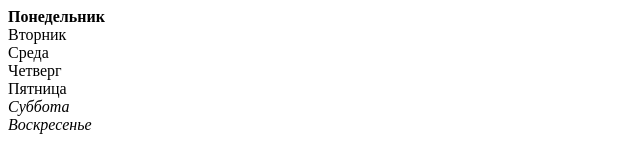
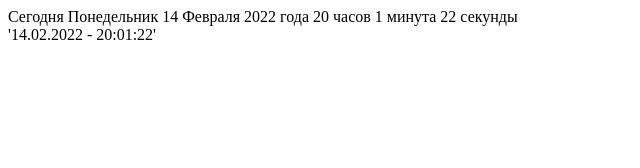
Before and after one commit to 1234alex1234/hardLessons, a plain HTML site: page index.html in a window 1280 px wide. Shown: the whole page, without its empty margins (0-640 px from the left). Drawn offline with Linux system fonts and the light colour scheme.

Commit message:
Выполненный урок номер 9

```diff
--- a/index.html
+++ b/index.html
@@ -10,7 +10,8 @@
 
 <body>
 
-  <div class="out"></div>
+  <div class="out">00 00 00 </div>
+  <div class="out-1">00 00 00</div>
   <script src="script.js"></script>
 </body>
 
--- a/script.js
+++ b/script.js
@@ -1,16 +1,73 @@
-let array = ['Понедельник', 'Вторник', 'Среда', 'Четверг', 'Пятница', 'Суббота', 'Воскресенье'];
 let out = document.querySelector('.out');
+let out1 = document.querySelector('.out-1');
+let days = ['Воскресенье', 'Понедельник', 'Вторник', 'Среда', 'Четверг', 'Пятница', 'Суббота'];
+let arrMonth = ['Декабря', 'Января', 'Февраля', 'Марта', 'Апреля', 'Мая',
+  'Июня', 'Июля', 'Августа', 'Сентября', 'Октября', 'Ноября'
+];
 
-for (let i = 0; i < array.length; i++) {
-  const day = new Date();
+function getFullTime1() {
+  let nowDate = new Date();
+  let textSecond = 'секунд';
+  let textMinutes = 'минут';
+  let textHours = 'час';
+  let year = nowDate.getFullYear();
+  let month = arrMonth[nowDate.getMonth() + 1];
+  let day = nowDate.getDate();
+  let textDay = days[(nowDate.getDay())];
+  let hours = nowDate.getHours();
+  let minutes = nowDate.getMinutes();
+  let seconds = nowDate.getSeconds();
+  let s = seconds % 10;
+  let m = minutes % 10;
 
-  if (i < 5 && array[i] !== (array[day.getDay() - 1])) {
-    out.innerHTML += `${array[i]}<br>`;
-  } else if (i > 4 && array[i] !== (array[day.getDay() - 1])) {
-    out.innerHTML += `<i>${array[i]}</i><br>`;
+
+  if (s == 1 && seconds !== 11) {
+    textSecond = textSecond + 'а';
+  } else if (seconds == 12 || seconds == 13 || seconds == 14) {
+    textSecond = textSecond + '';
+  } else if (s >= 2 && s <= 4) {
+    textSecond = textSecond + 'ы';
   }
 
-  if (array[day.getDay() - 1] == array[i]) {
-    out.innerHTML += `<b>${array[i]}</b><br>`;
+  if (m == 1 && minutes !== 11) {
+    textMinutes = textMinutes + 'а';
+  } else if (minutes == 12 || minutes == 13 || minutes == 14) {
+    textMinutes = textMinutes + '';
+  } else if (m >= 2 && m <= 4) {
+    textMinutes = textMinutes + 'ы';
   }
+
+  if ((hours >= 2 && hours <= 4) || (hours >= 22 && hours <= 24)) {
+    textHours = textHours + 'а';
+  }
+
+  if ((hours >= 5 && hours <= 20) || hours == 0) {
+    textHours = textHours + 'ов';
+  }
+
+  out.innerHTML = `Сегодня ${textDay} ${day} ${month} ${year} года
+  ${hours} ${textHours} ${minutes} ${textMinutes} ${seconds} ${textSecond}`;
 }
+
+function getFullTime2() {
+  let nowDate = new Date();
+  let year = nowDate.getFullYear();
+  let month = zero(nowDate.getMonth() + 1);
+  let day = zero(nowDate.getDate());
+  let hours = zero(nowDate.getHours());
+  let minutes = zero(nowDate.getMinutes());
+  let seconds = zero(nowDate.getSeconds());
+
+  out1.innerText = `'${day}.${month}.${year} - ${hours}:${minutes}:${seconds}'`;
+}
+
+
+
+function zero(x) {
+  return (x < 10) ? '0' + x : x;
+}
+
+getFullTime1();
+getFullTime2();
+setInterval(getFullTime1, 1000);
+setInterval(getFullTime2, 1000);
```
